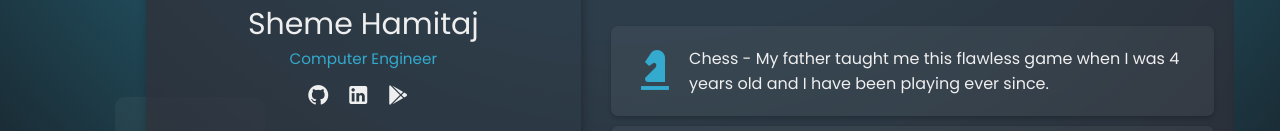
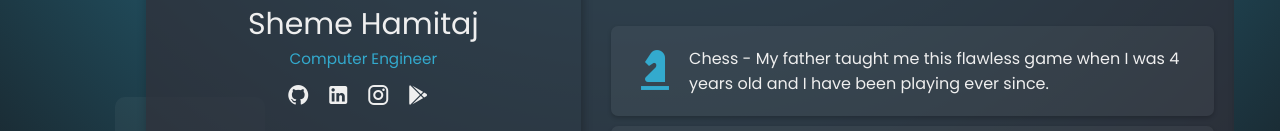
Before and after one commit to jajosheni/N95, a Svelte app: page / in a window 1280 px wide. Shown: the part 453-584 px from the top of the page. Built offline with nearby package versions, Linux system fonts and the light colour scheme.

Commit message:
--add: social media link

```diff
--- a/resources/card.js
+++ b/resources/card.js
@@ -23,6 +23,11 @@ export default {
       icon: 'mdi-linkedin'
     },
     {
+      title: 'Instagram',
+      url: 'https://www.instagram.com/shemehamitaj',
+      icon: 'mdi-instagram'
+    },
+    {
       title: 'Play Store',
       url: 'https://play.google.com/store/apps/dev?id=9083946006672030470',
       icon: 'mdi-google-play'
```
